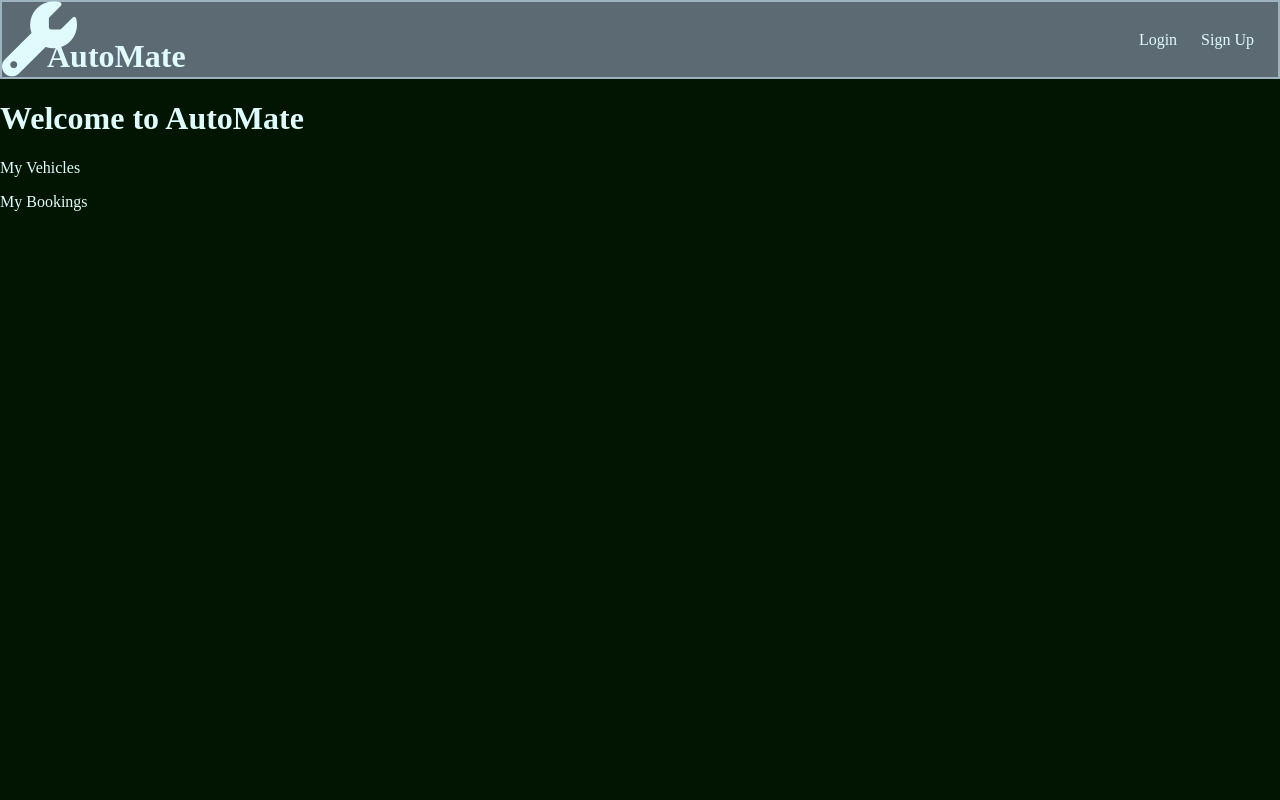
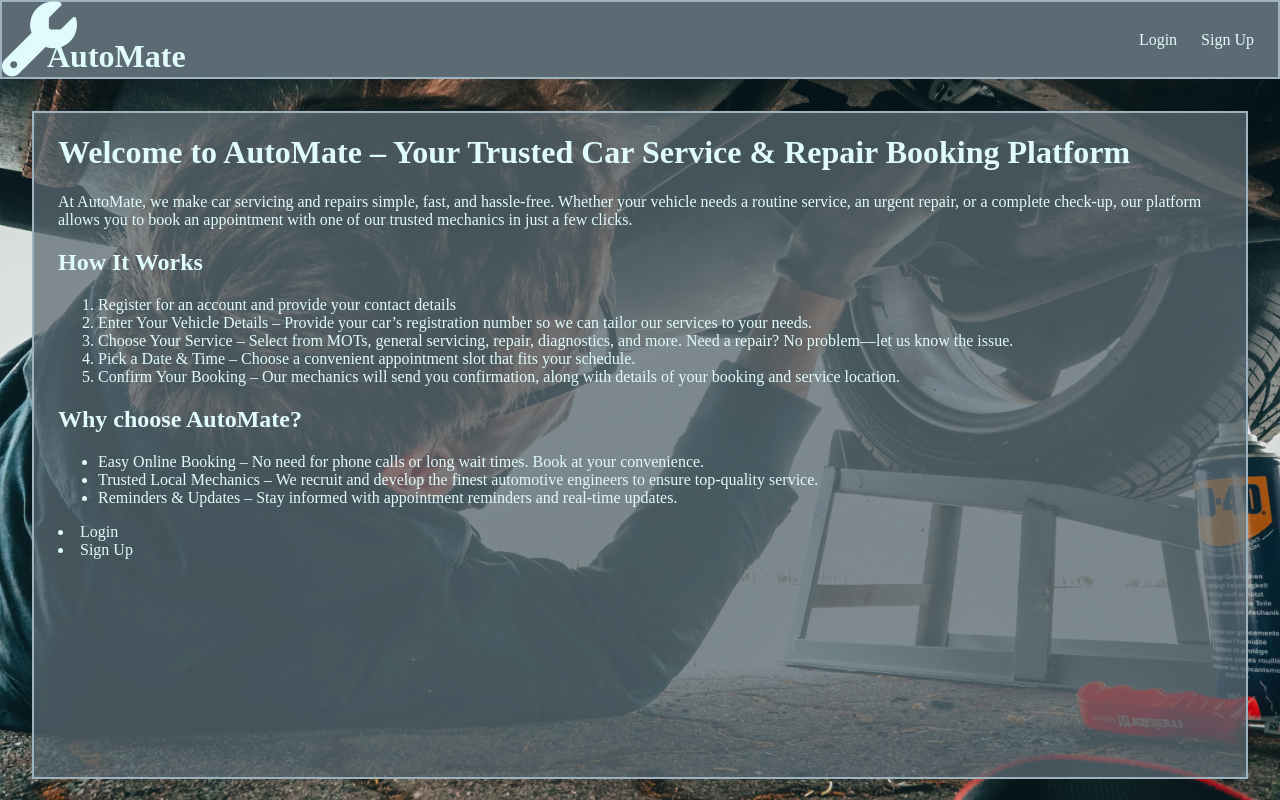
Before and after one commit to mikesealey/ci_pp3, a Django app: page / in a window 1280 px wide. Run offline with Django 4.2, Linux system fonts and the light colour scheme.

Commit message:
builds homepage with filler text

```diff
--- a/AutoMate/templates/AutoMate/home.html
+++ b/AutoMate/templates/AutoMate/home.html
@@ -1,7 +1,32 @@
 {% extends "AutoMate/base.html" %}
 
 {% block content %}
-    <h1>Welcome to AutoMate</h1>
-    <p><a href="{% url 'vehicles' %}">My Vehicles</a></p>
-    <p><a href="{% url 'bookings' %}">My Bookings</a></p>
+    <div class="block">
+        <h1>Welcome to AutoMate – Your Trusted Car Service & Repair Booking Platform</h1>
+        <p>At AutoMate, we make car servicing and repairs simple, fast, and hassle-free. Whether your vehicle needs a routine service, an urgent repair, or a complete check-up, our platform allows you to book an appointment with one of our trusted mechanics in just a few clicks.</p>
+        <h2>How It Works</h2>
+        <ol>
+            <li>Register for an account and provide your contact details</li>
+            <li>Enter Your Vehicle Details – Provide your car’s registration number so we can tailor our services to your needs.</li>
+            <li>Choose Your Service – Select from MOTs, general servicing, repair, diagnostics, and more. Need a repair? No problem—let us know the issue.</li>
+            <li>Pick a Date & Time – Choose a convenient appointment slot that fits your schedule.</li>
+            <li>Confirm Your Booking – Our mechanics will send you confirmation, along with details of your booking and service location.</li>
+        </ol>
+        <h2>Why choose AutoMate?</h2>
+        <ul>
+            <li>Easy Online Booking – No need for phone calls or long wait times. Book at your convenience.</li>
+            <li>Trusted Local Mechanics – We recruit and develop the finest automotive engineers to ensure top-quality service.</li>
+            <li>Reminders & Updates – Stay informed with appointment reminders and real-time updates.</li>
+
+        </ul>
+        {% if user.is_authenticated %}
+            <p><a href="{% url 'vehicles' %}">My Vehicles</a></p>
+            <p><a href="{% url 'bookings' %}">My Bookings</a></p>
+        {% else %}
+            <li><a href="">Login</a></li>
+            <li><a href="">Sign Up</a></li>
+        {% endif %}
+
+    </div>
+
 {% endblock %}
--- a/static/css/style.css
+++ b/static/css/style.css
@@ -20,6 +20,10 @@ body {
     height: 100vh;
     padding: 0%;
     margin: 0;
+    background-image: url("../images/pexels-maltelu-2244746.jpg");
+    background-size: cover;
+    background-position: center;
+    background-repeat: no-repeat;
 }
 
 #nav-container {
@@ -45,7 +49,6 @@ nav ul {
 nav ul li {
     list-style-type: none;
     padding: 12px;
-
 }
 
 #title-spanner {
@@ -62,3 +65,23 @@ nav ul li {
     margin: 0 0 0 -30px;
     padding: 0;
 }
+
+.block {
+    margin: 32px;
+    padding: 0 24px 24px 24px;
+    border: 2px solid #9DB4C0;
+    background-color: #5c6b73bb;
+    height: 80vh;
+}
+
+.single-block {
+
+}
+
+.left-block {
+
+}
+
+.right-block {
+
+}
```
Also changed, not shown: README.md, static/images/pexels-maltelu-2244746.jpg (added).
